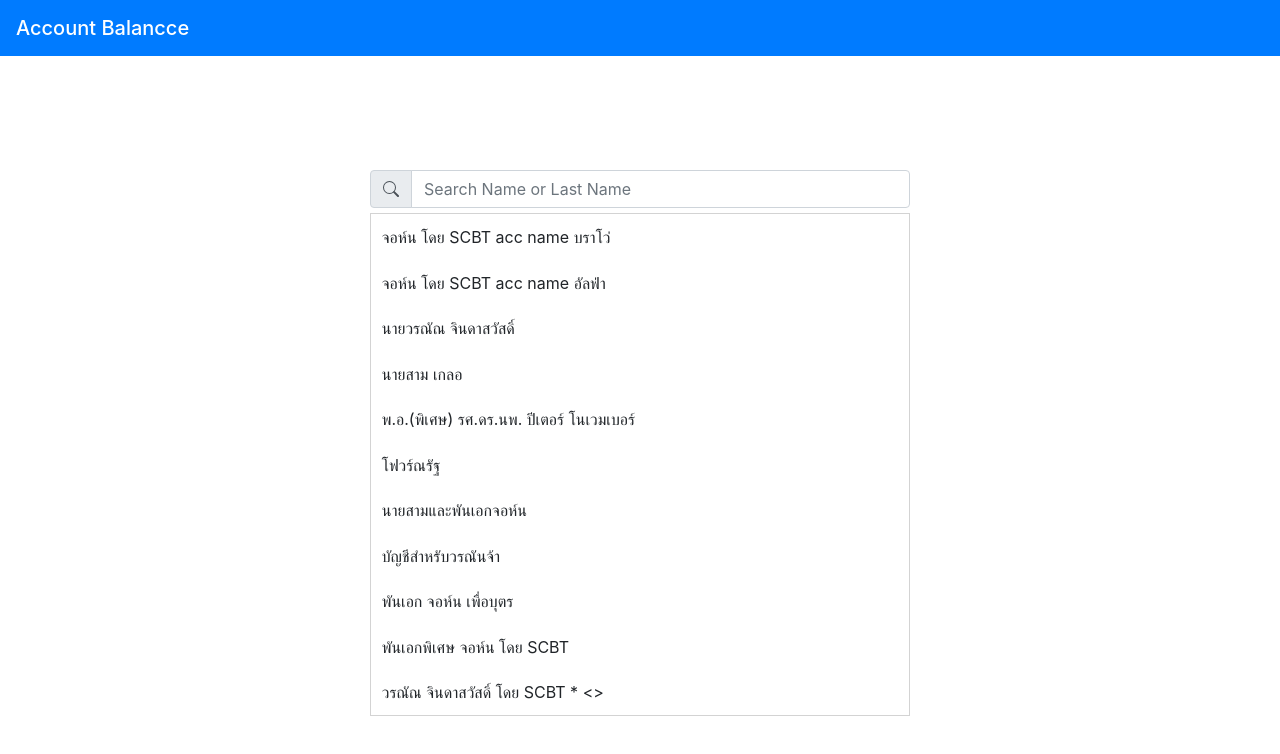
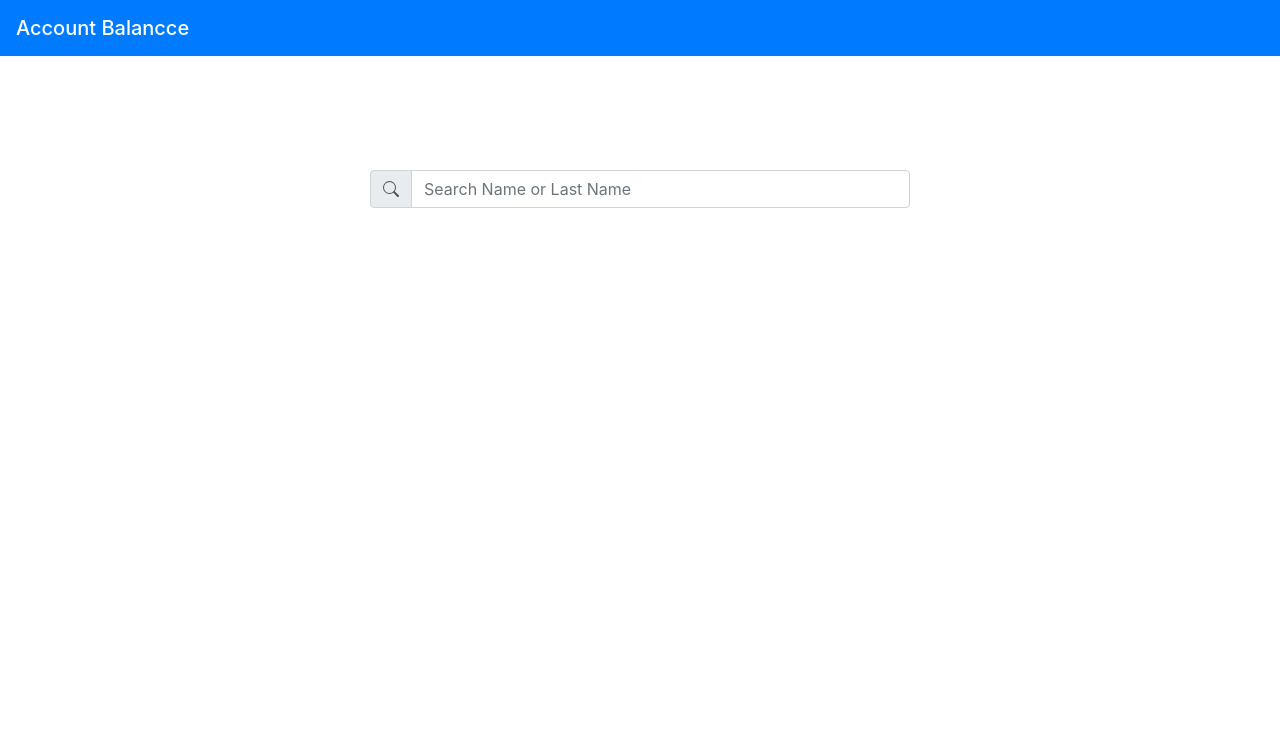
Before and after one commit to ApinyaWanwan/FundConnext, an Angular app: page / in a window 1280 px wide. Shown: the top 754 px of the page. Built offline with nearby package versions, Linux system fonts and the light colour scheme.

Commit message:
Binding client list to show when search

```diff
--- a/src/app/search-client/search-client.component.html
+++ b/src/app/search-client/search-client.component.html
@@ -9,7 +9,7 @@
             </svg>
         </span>
       </div>
-      <input type="text" class="form-control" placeholder="Search Name or Last Name">
+      <input type="text" (keyup)="onSearch($event.target.value)" autocomplete="off" class="form-control" placeholder="Search Name or Last Name">
     </div>
   </div>
 
@@ -17,7 +17,7 @@
     <div class="col-6">
       <table class="table search-result">
         <tbody>
-          <div class="results" *ngFor="let item of clientList">
+          <div class="results" *ngFor="let item of filterClients">
             <tr *ngIf="clientList">{{ item.thaiFullname }}</tr>
           </div>
         </tbody>
```
